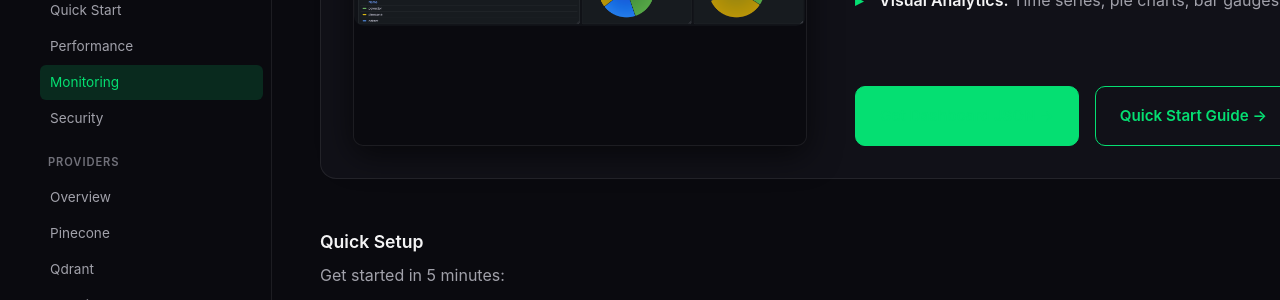
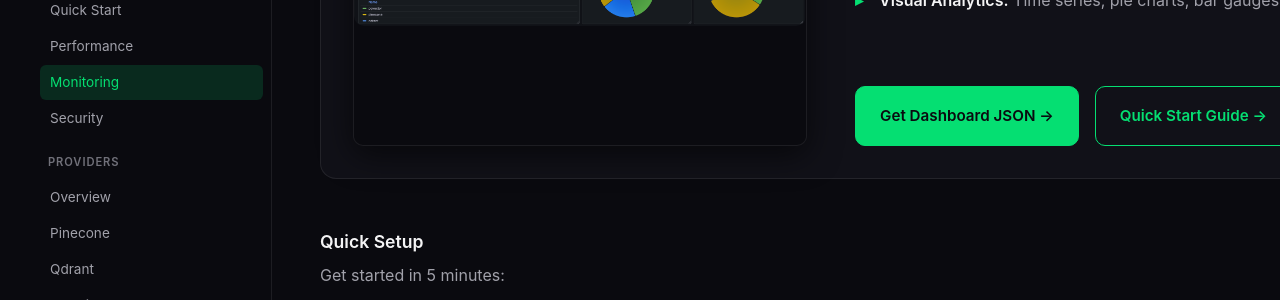
Before and after one commit to stokry/vectra, a Jekyll site: the page built from docs/guides/monitoring.md, in a window 1280 px wide and 1400 px high, scrolled down 4056 px. Shown: the part 150-450 px from the top of the window. Built offline with Jekyll 4.4.1, drawn with Linux system fonts in a browser that asks for light colours.

Commit message:
style: enforce button text color with !important for primary buttons
- Updated the color property for .tma-button--primary and its hover state to use !important, ensuring consistent text color across different contexts.

```diff
--- a/docs/assets/style.css
+++ b/docs/assets/style.css
@@ -1023,14 +1023,14 @@ code {
 
 .tma-button--primary {
   background: var(--tma-color-accent-primary);
-  color: #0a0a0f;
+  color: #0a0a0f!important;
   border-color: var(--tma-color-accent-primary);
 }
 
 .tma-button--primary:hover {
   background: var(--tma-color-accent-light);
   border-color: var(--tma-color-accent-light);
-  color: #0a0a0f;
+  color: #0a0a0f!important;
   transform: translateY(-1px);
   box-shadow: var(--tma-shadow-md);
 }
```
